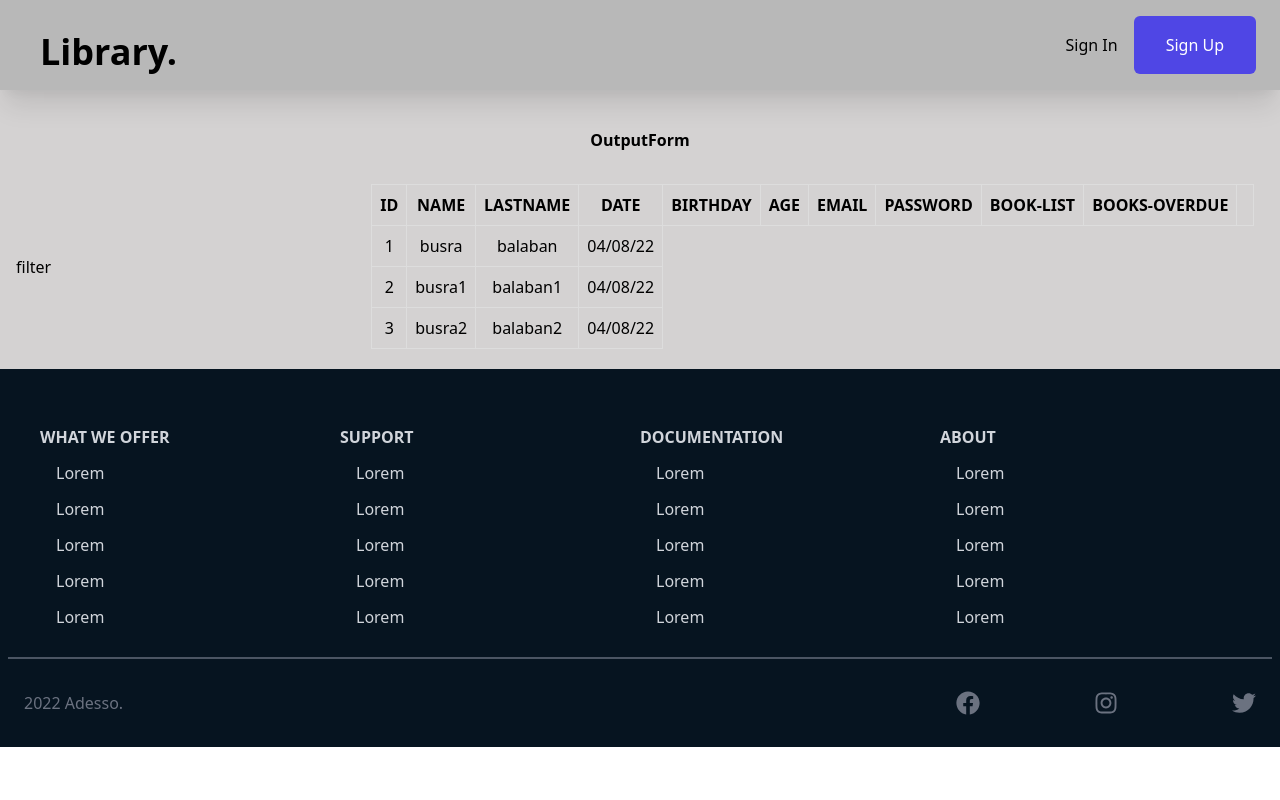
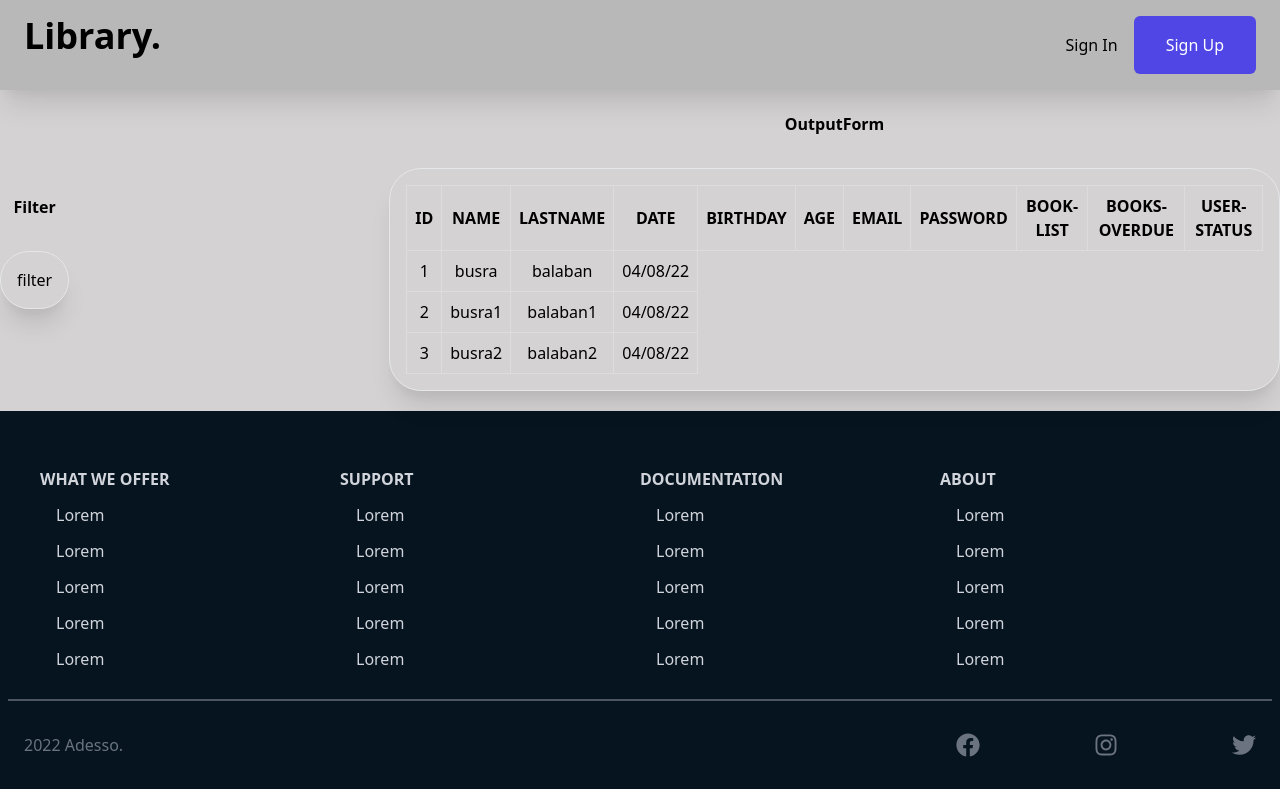
Before and after one commit to bxbalaban/library-app, a React (Create React App) app: page /output in a window 1280 px wide. Built offline with nearby package versions, Linux system fonts and the light colour scheme.

Commit message:
OutputPage separated as filter and the form

```diff
--- a/src/components/style-output.css
+++ b/src/components/style-output.css
@@ -1,33 +1,31 @@
 .output-container {
     padding-top: 7rem;
     padding-bottom: 0.25rem;
-    background-color: rgba(200, 197, 197, 0.777)
 }
 
+
 .output-container-1 {
-
     width: 100%;
     margin: auto;
     margin-top: 2rem;
-    ;
     padding: 1rem;
     flex-direction: column;
     justify-content: center;
-    border-radius: 1rem;
+    border-radius: 2rem;
     border-width: 1px;
     box-shadow: 0 20px 25px -5px rgba(0, 0, 0, 0.1), 0 10px 10px -5px rgba(0, 0, 0, 0.04);
 }
 .output-align{
 
-    grid-template-columns:min-content 1fr;
-
+    grid-template-columns:max-content 1fr;
     align-self: stretch;
     display: grid;
     align-items: center;
     justify-content:center;
     gap: 20rem;
     position: sticky;
-    padding: 1rem;
+    padding-bottom: 1rem;
+    background-color: rgba(200, 197, 197, 0.777)
   }
 
 td,
@@ -39,7 +37,6 @@ th {
 }
 h1{
     text-align: center;
-    padding: 1rem;
     font-weight: bold;
     text-size-adjust: 3rem; grid-template-rows: 100px 100px 100px;
     align-items: center;
--- /dev/null
+++ b/src/pages/outputFilter.tsx
@@ -0,0 +1,17 @@
+import React from 'react'
+import "../components/style-output.css"
+
+function OutputFilter() {
+  return (
+    <>
+      <div className='output-container'>
+      <h1>Filter</h1>
+        <div className="output-container-1">
+          filter
+        </div>
+      </div>
+    </>
+  )
+}
+
+export default OutputFilter
--- /dev/null
+++ b/src/pages/outputForm.tsx
@@ -0,0 +1,47 @@
+import React from 'react'
+import "../components/style-output.css"
+
+
+interface Props {
+  colNames: string[];
+  data: any;
+}
+
+function OutputForm(props: Props) {
+  return (
+    <div>
+      <div className='output-container'>
+        <h1>OutputForm</h1>
+        <div >
+
+          <div className="output-container-1">
+            {
+              <table style={{ padding: "10px 10px" }}>
+                <thead>
+                  <tr>
+                    {props.colNames.map((headerItem, index) => (
+                      <th key={index}>{headerItem.toUpperCase()}</th>
+                    ))}
+                  </tr>
+                </thead>
+                <tbody>
+                  {props.data.map((user: { id: any; name: any; lastname: any; date: any; }) => (
+                    <tr key={0}>
+                      <td>{user.id}</td>
+                      <td>{user.name}</td>
+                      <td>{user.lastname}</td>
+                      <td>{user.date}</td>
+                    </tr>
+                  ))}
+                </tbody>
+              </table>
+            }
+          </div>
+        </div>
+      </div>
+    </div>
+
+  )
+}
+
+export default OutputForm
--- a/src/pages/outputPage.tsx
+++ b/src/pages/outputPage.tsx
@@ -1,10 +1,16 @@
 
 import { finished } from "stream";
+import "../components/style-output.css"
 import Footer from "./footer";
 import Navbar from "./navbar";
-import "../components/style-output.css"
+import OutputForm from "./outputForm";
+import OutputFilter from "./outputFilter";
 
 var data = require("../userData.json");
+
+const colNames = [
+  "id", "name", "lastName", "date", "birthday", "age", "email", "password", "book-list", "books-overdue", "user-status"
+]
 
 const Output = () => {
 
@@ -16,60 +22,27 @@ const Output = () => {
   //   })
   // }
 
-  const addJSON = () => {
+  // const addJSON = () => {
 
-    const fs = require("../userData.json")
+  //   const fs = require("../userData.json")
 
-    const jsonData = { "name": "John", "age": 30, "car": null };
-    const jsonString = JSON.stringify(jsonData);
+  //   const jsonData = { "name": "John", "age": 30, "car": null };
+  //   const jsonString = JSON.stringify(jsonData);
 
-    fs.writeFile(fs, jsonString, 'utf8', function (err: any) {
-      if (err) {
-        return console.log(err);
-      }
-      console.log("file saved!");
-    });
-  }
-
-  const colNames = [
-    "id", "name", "lastName", "date","birthday","age","email","password","book-list","books-overdue",""
-  ]
+  //   fs.writeFile(fs, jsonString, 'utf8', function (err: any) {
+  //     if (err) {
+  //       return console.log(err);
+  //     }
+  //     console.log("file saved!");
+  //   });
+  // }
 
   return (
     <div>
       <Navbar></Navbar>
-      <div className='output-container'>
-        <div>
-          <h1>OutputForm</h1>
-          <div className="output-align" >
-            <div>
-              filter
-            </div>
-            <div>
-              {
-                <table style={{ padding: "10px 10px" }}>
-                  <thead>
-                    <tr>
-                      {colNames.map((headerItem, index) => (
-                        <th key={index}>{headerItem.toUpperCase()}</th>
-                      ))}
-                    </tr>
-                  </thead>
-                  <tbody>
-                    {data.map((user: { id: any; name: any; lastname: any; date: any; }) => (
-                      <tr key={0}>
-                        <td>{user.id}</td>
-                        <td>{user.name}</td>
-                        <td>{user.lastname}</td>
-                        <td>{user.date}</td>
-                      </tr>
-                    ))}
-                  </tbody>
-                </table>
-              }
-            </div>
-          </div>
-        </div>
+      <div className="output-align">
+        <OutputFilter></OutputFilter>
+        <OutputForm data={data} colNames={colNames}></OutputForm>
       </div>
 
       <Footer></Footer>
```
